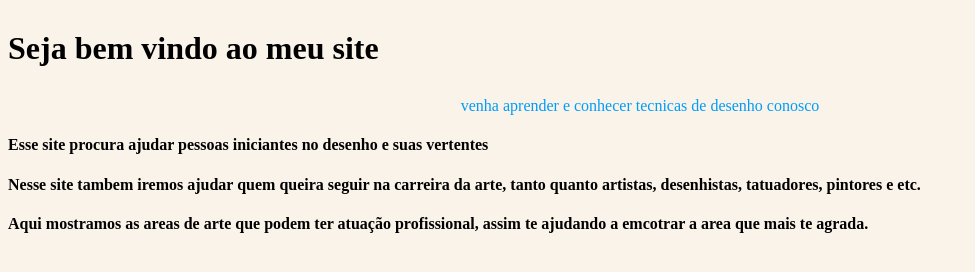
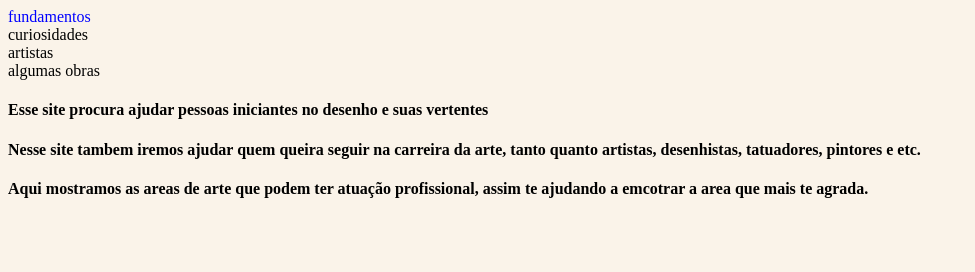
Before and after one commit to Gab7barbosa/meu_site_de_desenho, a plain HTML site: page homepage.html in a window 1280 px wide. Shown: the whole page, without its empty margins (0-975 px from the left). Drawn offline with Linux system fonts and the light colour scheme.

Commit message:
novon commit 28/10

```diff
--- a/aderessos.css
+++ b/aderessos.css
@@ -1,18 +1,8 @@
-
-h1 {
-    display: flex;
-    justify-content: left;
-    align-items: left;
-    margin-top:30px;
+.fund{
+    display: inline-block;
+    width: 50px;
+    height: 10px;
+    justify-content: end;
+    align-items: end;
+    color: blue;
 }
-p{
-    display: flex;
-    justify-content: center;
-    align-items: center;
-    margin-top: 30px;
-}
-
-h2{
-    display: flex;
-    align-items: right;
-}
--- a/homepage.html
+++ b/homepage.html
@@ -7,9 +7,10 @@
     <link rel="stylesheet" href="aderessos.css">
 </head>
 <body style="background-color: rgb(250, 243, 233);">
-    <h1 style="font-size: 2rem ;">Seja bem vindo ao meu site</h1>
-    <p style="color: rgb(0, 156, 247);">venha aprender e conhecer tecnicas de desenho conosco</p>
-
+        <div class="fund">fundamentos</div>
+        <div class="curio">curiosidades</div>
+        <div class="arte">artistas</div>
+        <div class="obras">algumas obras</div>
 <h4>Esse site procura ajudar pessoas iniciantes no desenho e suas vertentes</h4>
 <h4>Nesse site tambem  iremos ajudar quem queira seguir na carreira da arte, tanto quanto artistas, desenhistas, tatuadores, pintores e etc.</h4>
 <h4>Aqui mostramos as areas de arte que podem ter atuação profissional, assim te ajudando a emcotrar a area que mais te agrada.</h4>
```
Also changed, not shown: pagina2.html (deleted, +0 -20 lines).
